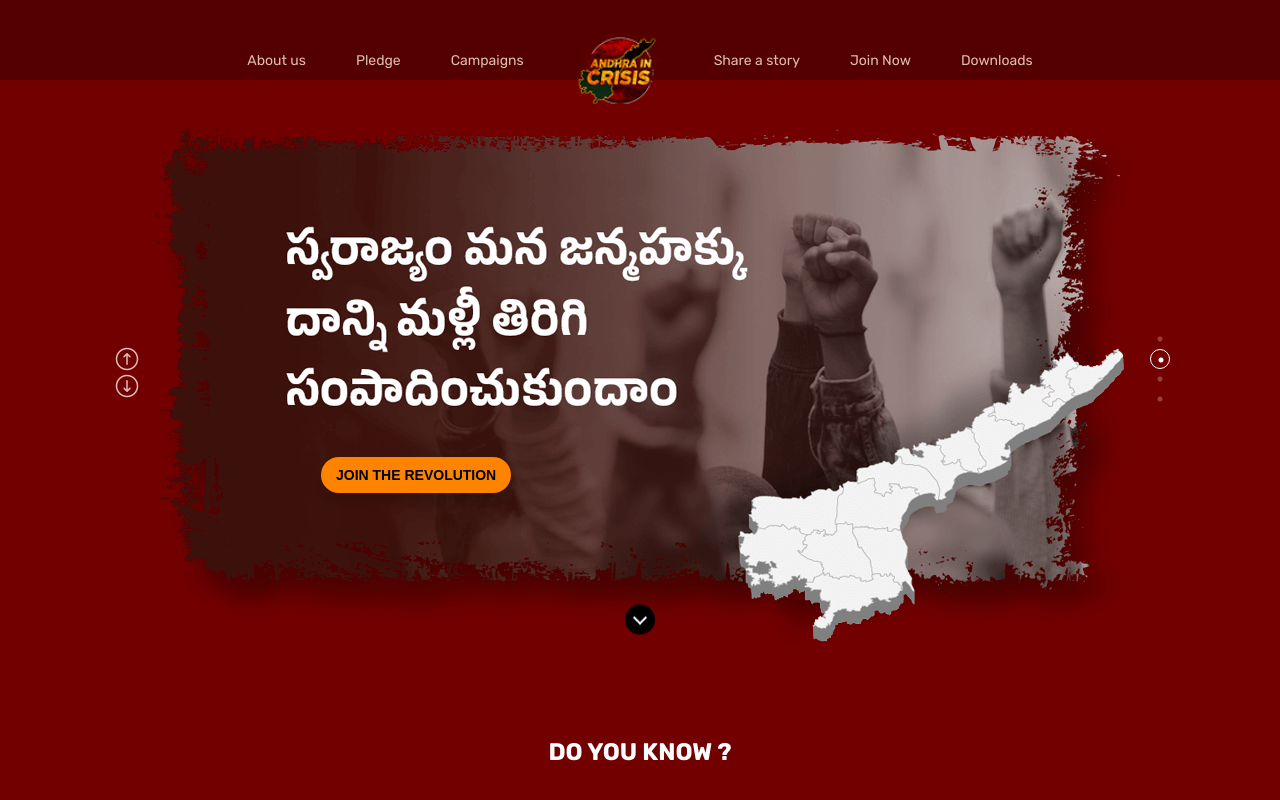
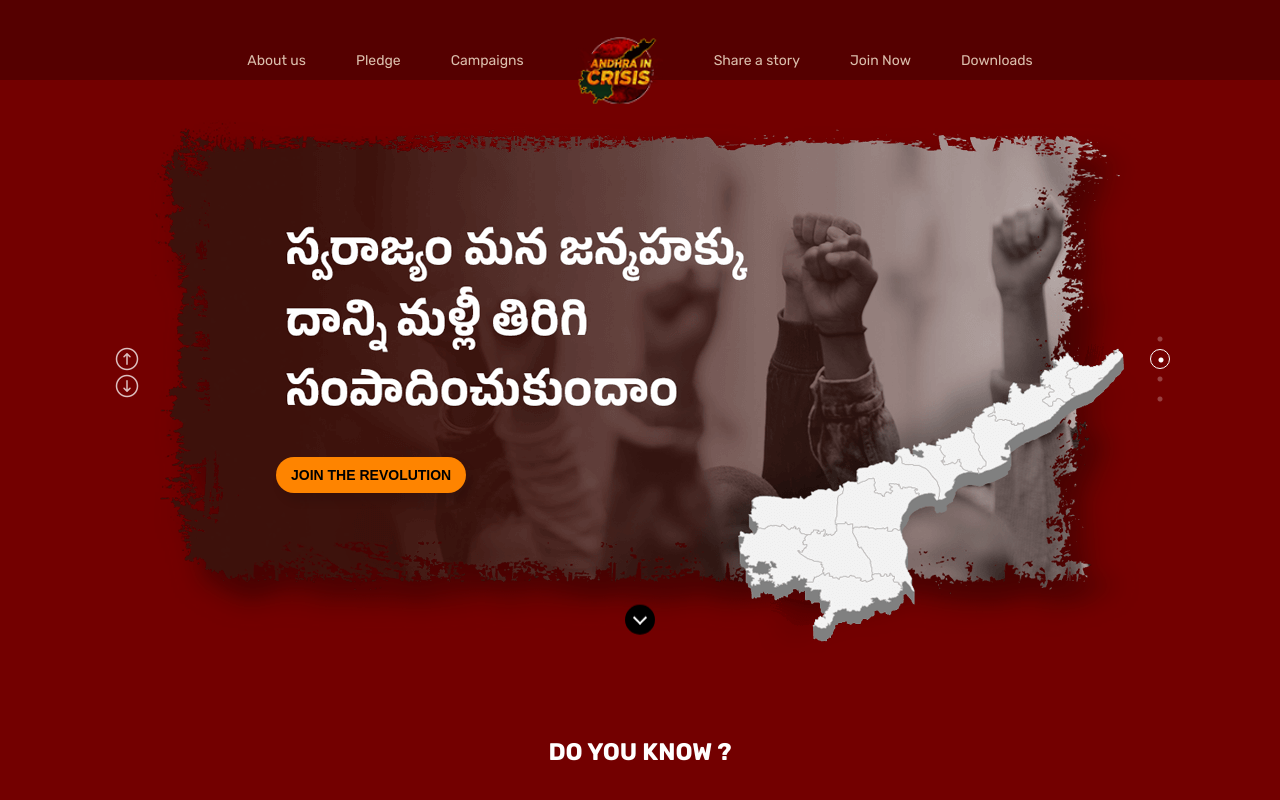
Before and after one commit to DroidDaniel/aic, a React (Create React App) app: page / in a window 1280 px wide. Shown: the top 800 px of the page. Built offline with nearby package versions, Linux system fonts and the light colour scheme.

Commit message:
Button aligned

```diff
--- a/src/components/Form.js
+++ b/src/components/Form.js
@@ -3,6 +3,7 @@ import "./Form.css";
 
 function Form() {
   const [data, setData] = useState({
+    date: new Date().toString(),
     name: "",
     email: "",
     city: "",
@@ -52,7 +53,7 @@ function Form() {
     if (name && email && city && phone) {
       try {
         const response = await fetch(
-          "https://v1.nocodeapi.com/danieldisowsa/google_sheets/BkUQyviigJTDWxoX?tabId=Sheet1",
+          "https://sheet.best/api/sheets/0277e112-d6bb-429f-b48b-17a4c8130cc5",
           {
             method: "POST",
             headers: {
@@ -151,3 +152,157 @@ function Form() {
 }
 
 export default Form;
+
+// import React, { useEffect, useState } from "react";
+// import "./Form.css";
+
+// function Form() {
+//   const [data, setData] = useState({
+//     name: "",
+//     email: "",
+//     city: "",
+//     phone: "",
+//     message: "",
+//   });
+//   const { name, email, city, phone, message } = data;
+
+//   const handleChange = (e) => {
+//     setData({ ...data, [e.target.name]: e.target.value });
+//   };
+
+//   const [formErrors, setFormErrors] = useState({});
+//   const [isSubmit, setIsSubmit] = useState(false);
+//   const [thankMessage, setThankMessage] = useState("");
+
+//   useEffect(() => {
+//     if (Object.keys(formErrors).length === 0 && isSubmit) {
+//       console.log("Success");
+//     }
+//   }, [formErrors]);
+
+//   const validate = (values) => {
+//     const errors = {};
+//     const regex = /^[^\s@]+@[^\s@]+\.[^\s@]{2,}$/i;
+//     if (!values.name) {
+//       errors.name = "Username is required!";
+//     }
+//     if (!values.email) {
+//       errors.email = "Email is required!";
+//     } else if (!regex.test(values.email)) {
+//       errors.email = "This is not a valid email format!";
+//     }
+//     if (!values.city) {
+//       errors.city = "City is required!";
+//     }
+//     if (!values.phone) {
+//       errors.phone = "Phone is required!";
+//     }
+//     return errors;
+//   };
+
+//   const handleSubmit = async (e) => {
+//     e.preventDefault();
+//     setFormErrors(validate(data));
+//     setIsSubmit(true);
+//     if (name && email && city && phone) {
+//       try {
+//         const response = await fetch(
+//           "https://v1.nocodeapi.com/danieldisowsa/google_sheets/BkUQyviigJTDWxoX?tabId=Sheet1",
+//           {
+//             method: "POST",
+//             headers: {
+//               "Content-Type": "application/json",
+//             },
+//             body: JSON.stringify([
+//               [new Date().toLocaleString(), name, email, city, phone, message],
+//             ]),
+//           }
+//         );
+//         await response.json();
+//         setData({
+//           ...data,
+//           name: "",
+//           email: "",
+//           city: "",
+//           phone: "",
+//           message: "",
+//         });
+//         setThankMessage("Thankyou We have Recieved Your Data...");
+//       } catch (err) {
+//         console.log(err);
+//       }
+//     } else {
+//       console.log("error");
+//     }
+//   };
+//   return (
+//     <section className="joinsection" id="aicjoin">
+//       <div className="aic__common_container">
+//         <h6 className="aic__common_title">JOIN THE REVOLUTION</h6>
+//         <div className="form__wrapper">
+//           <form onSubmit={handleSubmit}>
+//             <div className="form_field_set">
+//               <div className="form__field">
+//                 <input
+//                   type="text"
+//                   placeholder="Name"
+//                   name="name"
+//                   value={name}
+//                   onChange={handleChange}
+//                 />
+//                 <p className="form__fielderror_message">{formErrors.name}</p>
+//               </div>
+//               <div className="form__field">
+//                 <input
+//                   type="text"
+//                   placeholder="Email"
+//                   name="email"
+//                   value={email}
+//                   onChange={handleChange}
+//                 />
+//                 <p className="form__fielderror_message">{formErrors.email}</p>
+//               </div>
+//             </div>
+//             <div className="form_field_set">
+//               <div className="form__field">
+//                 <input
+//                   type="text"
+//                   placeholder="City"
+//                   name="city"
+//                   value={city}
+//                   onChange={handleChange}
+//                 />
+//                 <p className="form__fielderror_message">{formErrors.city}</p>
+//               </div>
+//               <div className="form__field">
+//                 <input
+//                   type="text"
+//                   placeholder="Phone"
+//                   name="phone"
+//                   value={phone}
+//                   onChange={handleChange}
+//                 />
+//                 <p className="form__fielderror_message">{formErrors.phone}</p>
+//               </div>
+//             </div>
+//             <div className="form__field-tex_tarea">
+//               <textarea
+//                 rows="8"
+//                 name="message"
+//                 placeholder="Suggestion box"
+//                 value={message}
+//                 onChange={handleChange}
+//               />
+//             </div>
+//             <div className="form__field_btn">
+//               <button className="btn__submit">SUBMIT</button>
+//             </div>
+//           </form>
+//         </div>
+//       </div>
+//       <p className="success__message">{thankMessage}</p>
+//     </section>
+//   );
+// }
+
+// export default Form;
--- a/src/components/JoinRevolution.css
+++ b/src/components/JoinRevolution.css
@@ -1,7 +1,7 @@
 .join_btn_wraapper{
     position: absolute;
     bottom: 160px;
-    left: 180px;
+    left: 135px;
 }
 
 @media screen and (max-width:600px) {
```
